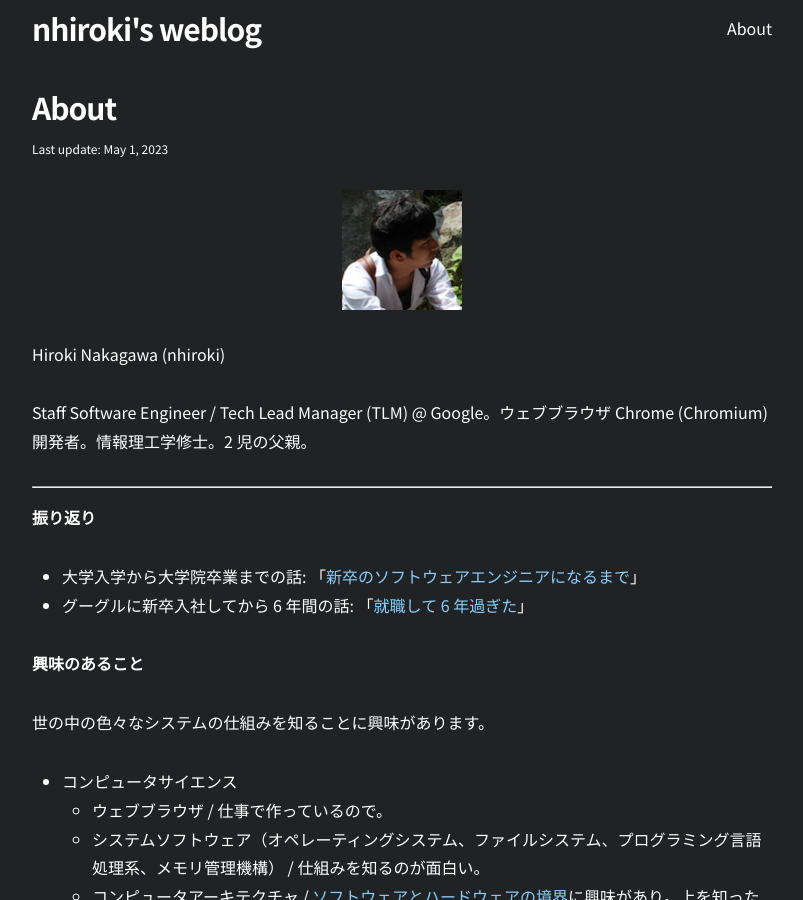
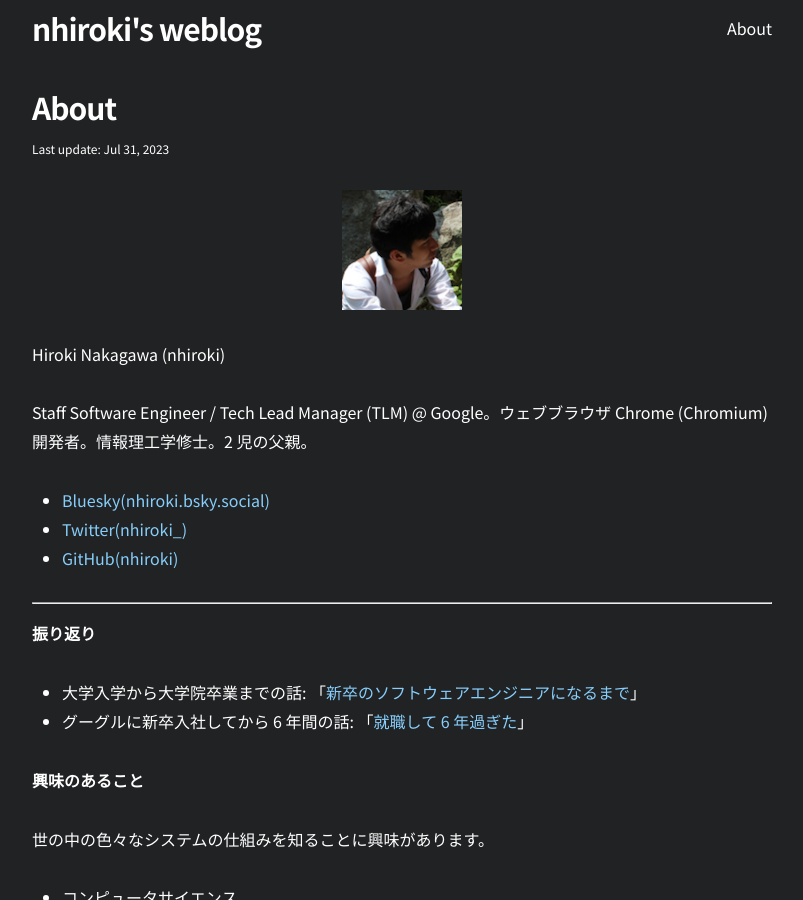
Before and after one commit to nhiroki/nhiroki.github.io, a Jekyll site: the page built from about.md, in a window 1280 px wide and 900 px high. Shown: the whole window, without its empty margins (238-1041 px from the left). Built offline with Jekyll 4.4.1, drawn with Linux system fonts in a browser that asks for light colours; comment, search, counter and statistics services are not loaded.

Commit message:
Add links to SNS accounts in the about page

```diff
--- a/about.md
+++ b/about.md
@@ -1,7 +1,7 @@
 ---
 layout: page
 title: About
-date: 2023/05/01
+date: 2023/07/31
 permalink: /about/
 ---
 
@@ -10,6 +10,10 @@ permalink: /about/
 Hiroki Nakagawa (nhiroki)
 
 Staff Software Engineer / Tech Lead Manager (TLM) @ Google。ウェブブラウザ Chrome (Chromium) 開発者。情報理工学修士。2 児の父親。
+
+- [Bluesky(nhiroki.bsky.social)](https://bsky.app/profile/nhiroki.bsky.social)
+- [Twitter(nhiroki_)](https://twitter.com/nhiroki_)
+- [GitHub(nhiroki)](https://github.com/nhiroki)
 
 ---
 
```
